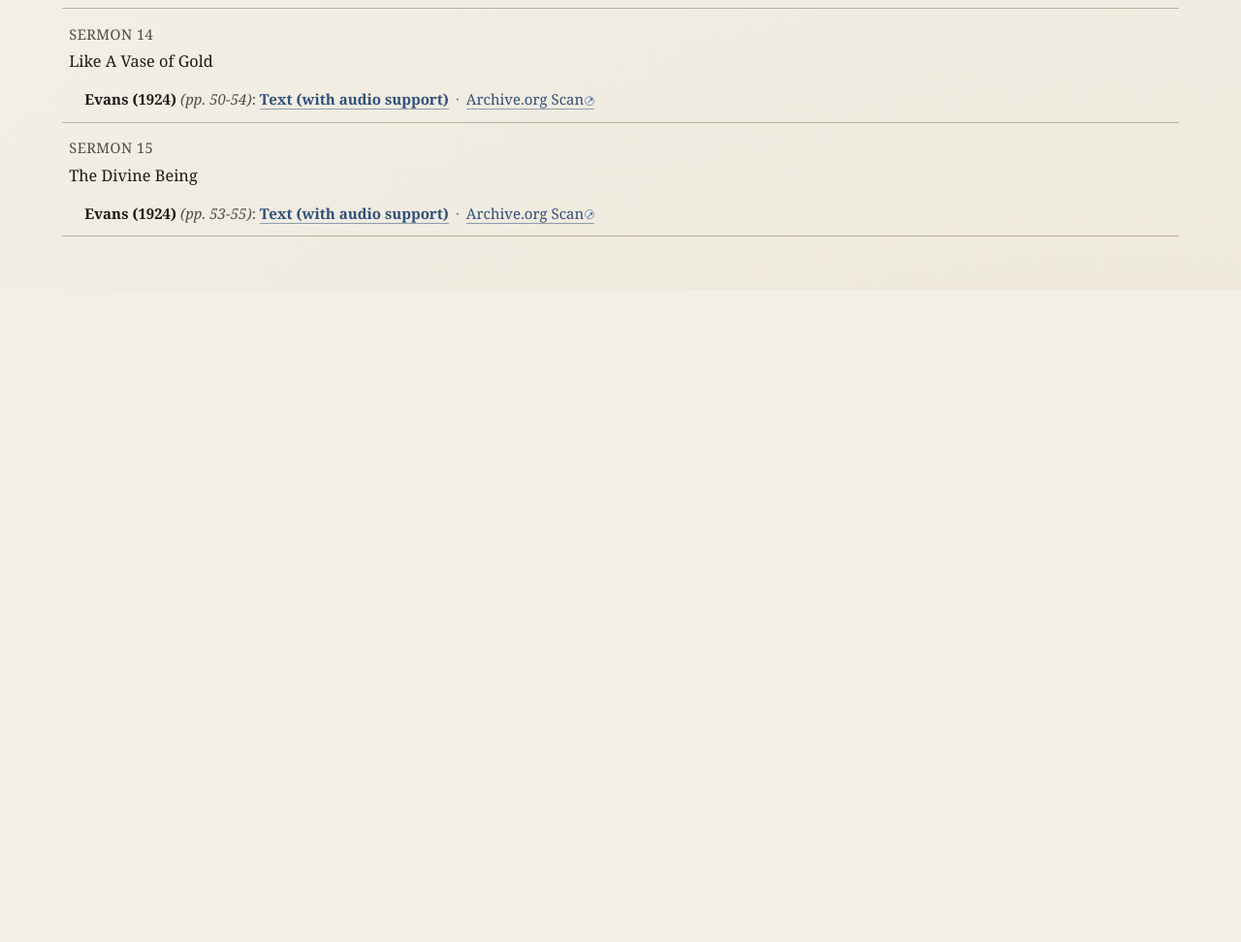
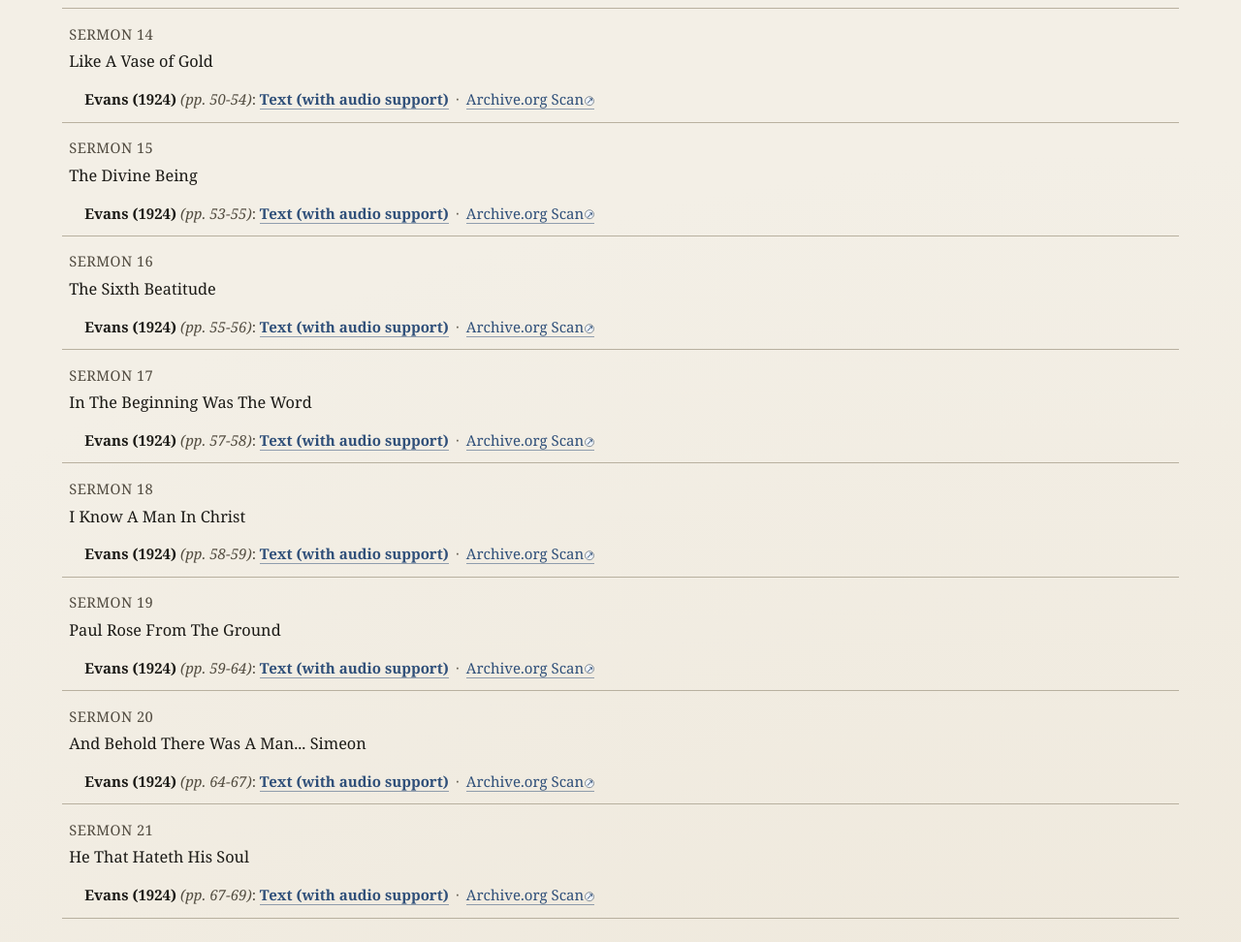
Before and after one commit to DevSpen/eckhart, a website: page index.html in a window 1280 px wide. Shown: the part 2413-3385 px from the top of the page at 97% size. Before the commit the page ends 2713 px from the top, so only its background shows below. Drawn offline with Linux system fonts and the light colour scheme.

Commit message:
update works

```diff
--- a/index.html
+++ b/index.html
@@ -258,6 +258,72 @@
               <p class="sermon-work-links-meta"><strong>Evans (1924)</strong> <span class="sermon-work-links-occurs">(pp. 53-55)</span>: <a class="work-link-internal" href="sermons/15.html">Text (with audio support)</a> <span class="sermon-work-links-sep" aria-hidden="true">&middot;</span> <a class="work-link-external" href="https://archive.org/details/meistereckhart0001eckh/page/53/mode/1up" target="_blank" rel="noopener noreferrer">Archive.org Scan<sup class="external-cite" aria-hidden="true">&#8599;</sup></a></p>
             </li>
             <!-- AUTO-WORK-LINKS:15:END -->
+            <li>
+              <a href="sermons/16.html" data-title="Sermon 16 - The Sixth Beatitude">
+                <span class="sermon-number">Sermon 16</span>
+                <span class="sermon-name">The Sixth Beatitude</span>
+              </a>
+            </li>
+            <!-- AUTO-WORK-LINKS:16:START -->
+            <li class="sermon-work-links-item">
+              <p class="sermon-work-links-meta"><strong>Evans (1924)</strong> <span class="sermon-work-links-occurs">(pp. 55-56)</span>: <a class="work-link-internal" href="sermons/16.html">Text (with audio support)</a> <span class="sermon-work-links-sep" aria-hidden="true">&middot;</span> <a class="work-link-external" href="https://archive.org/details/meistereckhart0001eckh/page/55/mode/1up" target="_blank" rel="noopener noreferrer">Archive.org Scan<sup class="external-cite" aria-hidden="true">&#8599;</sup></a></p>
+            </li>
+            <!-- AUTO-WORK-LINKS:16:END -->
+            <li>
+              <a href="sermons/17.html" data-title="Sermon 17 - In The Beginning Was The Word">
+                <span class="sermon-number">Sermon 17</span>
+                <span class="sermon-name">In The Beginning Was The Word</span>
+              </a>
+            </li>
+            <!-- AUTO-WORK-LINKS:17:START -->
+            <li class="sermon-work-links-item">
+              <p class="sermon-work-links-meta"><strong>Evans (1924)</strong> <span class="sermon-work-links-occurs">(pp. 57-58)</span>: <a class="work-link-internal" href="sermons/17.html">Text (with audio support)</a> <span class="sermon-work-links-sep" aria-hidden="true">&middot;</span> <a class="work-link-external" href="https://archive.org/details/meistereckhart0001eckh/page/57/mode/1up" target="_blank" rel="noopener noreferrer">Archive.org Scan<sup class="external-cite" aria-hidden="true">&#8599;</sup></a></p>
+            </li>
+            <!-- AUTO-WORK-LINKS:17:END -->
+            <li>
+              <a href="sermons/18.html" data-title="Sermon 18 - I Know A Man In Christ">
+                <span class="sermon-number">Sermon 18</span>
+                <span class="sermon-name">I Know A Man In Christ</span>
+              </a>
+            </li>
+            <!-- AUTO-WORK-LINKS:18:START -->
+            <li class="sermon-work-links-item">
+              <p class="sermon-work-links-meta"><strong>Evans (1924)</strong> <span class="sermon-work-links-occurs">(pp. 58-59)</span>: <a class="work-link-internal" href="sermons/18.html">Text (with audio support)</a> <span class="sermon-work-links-sep" aria-hidden="true">&middot;</span> <a class="work-link-external" href="https://archive.org/details/meistereckhart0001eckh/page/58/mode/1up" target="_blank" rel="noopener noreferrer">Archive.org Scan<sup class="external-cite" aria-hidden="true">&#8599;</sup></a></p>
+            </li>
+            <!-- AUTO-WORK-LINKS:18:END -->
+            <li>
+              <a href="sermons/19.html" data-title="Sermon 19 - Paul Rose From The Ground">
+                <span class="sermon-number">Sermon 19</span>
+                <span class="sermon-name">Paul Rose From The Ground</span>
+              </a>
+            </li>
+            <!-- AUTO-WORK-LINKS:19:START -->
+            <li class="sermon-work-links-item">
+              <p class="sermon-work-links-meta"><strong>Evans (1924)</strong> <span class="sermon-work-links-occurs">(pp. 59-64)</span>: <a class="work-link-internal" href="sermons/19.html">Text (with audio support)</a> <span class="sermon-work-links-sep" aria-hidden="true">&middot;</span> <a class="work-link-external" href="https://archive.org/details/meistereckhart0001eckh/page/59/mode/1up" target="_blank" rel="noopener noreferrer">Archive.org Scan<sup class="external-cite" aria-hidden="true">&#8599;</sup></a></p>
+            </li>
+            <!-- AUTO-WORK-LINKS:19:END -->
+            <li>
+              <a href="sermons/20.html" data-title="Sermon 20 - And Behold There Was A Man... Simeon">
+                <span class="sermon-number">Sermon 20</span>
+                <span class="sermon-name">And Behold There Was A Man... Simeon</span>
+              </a>
+            </li>
+            <!-- AUTO-WORK-LINKS:20:START -->
+            <li class="sermon-work-links-item">
+              <p class="sermon-work-links-meta"><strong>Evans (1924)</strong> <span class="sermon-work-links-occurs">(pp. 64-67)</span>: <a class="work-link-internal" href="sermons/20.html">Text (with audio support)</a> <span class="sermon-work-links-sep" aria-hidden="true">&middot;</span> <a class="work-link-external" href="https://archive.org/details/meistereckhart0001eckh/page/64/mode/1up" target="_blank" rel="noopener noreferrer">Archive.org Scan<sup class="external-cite" aria-hidden="true">&#8599;</sup></a></p>
+            </li>
+            <!-- AUTO-WORK-LINKS:20:END -->
+            <li>
+              <a href="sermons/21.html" data-title="Sermon 21 - He That Hateth His Soul">
+                <span class="sermon-number">Sermon 21</span>
+                <span class="sermon-name">He That Hateth His Soul</span>
+              </a>
+            </li>
+            <!-- AUTO-WORK-LINKS:21:START -->
+            <li class="sermon-work-links-item">
+              <p class="sermon-work-links-meta"><strong>Evans (1924)</strong> <span class="sermon-work-links-occurs">(pp. 67-69)</span>: <a class="work-link-internal" href="sermons/21.html">Text (with audio support)</a> <span class="sermon-work-links-sep" aria-hidden="true">&middot;</span> <a class="work-link-external" href="https://archive.org/details/meistereckhart0001eckh/page/67/mode/1up" target="_blank" rel="noopener noreferrer">Archive.org Scan<sup class="external-cite" aria-hidden="true">&#8599;</sup></a></p>
+            </li>
+            <!-- AUTO-WORK-LINKS:21:END -->
           </ul>
         </nav>
         <p id="no-results" class="no-results" hidden>
```
